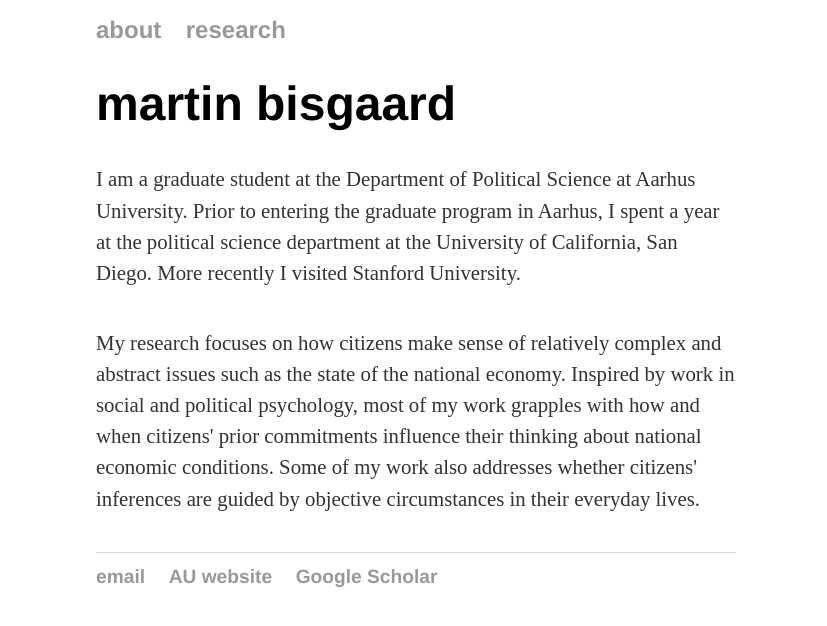
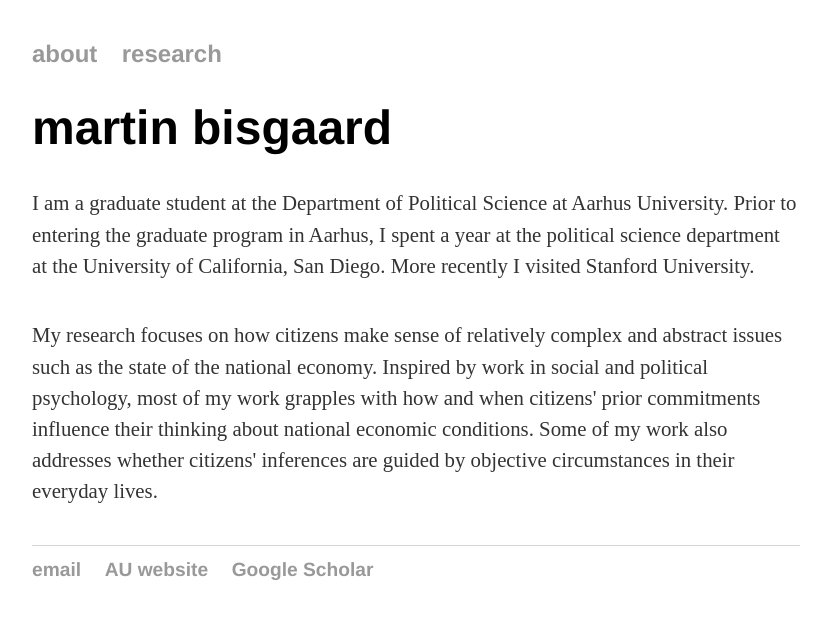
Before and after one commit to mbisgaard/mbisgaard.github.io, a Jekyll site: the page built from index.html, in a window 1280 px wide. Shown: the top 626 px of the page, without its empty margins (224-1051 px from the left). Built offline with Jekyll 4.4.1, drawn with Linux system fonts in a browser that asks for light colours.

Commit message:
Update main.css

```diff
--- a/css/main.css
+++ b/css/main.css
@@ -1,6 +1,6 @@
 body {
-    margin: 10px auto;
-    width: 50%;
+    margin: 40px auto;
+    width: 60%;
 }
 
 nav ul, footer ul {
```
